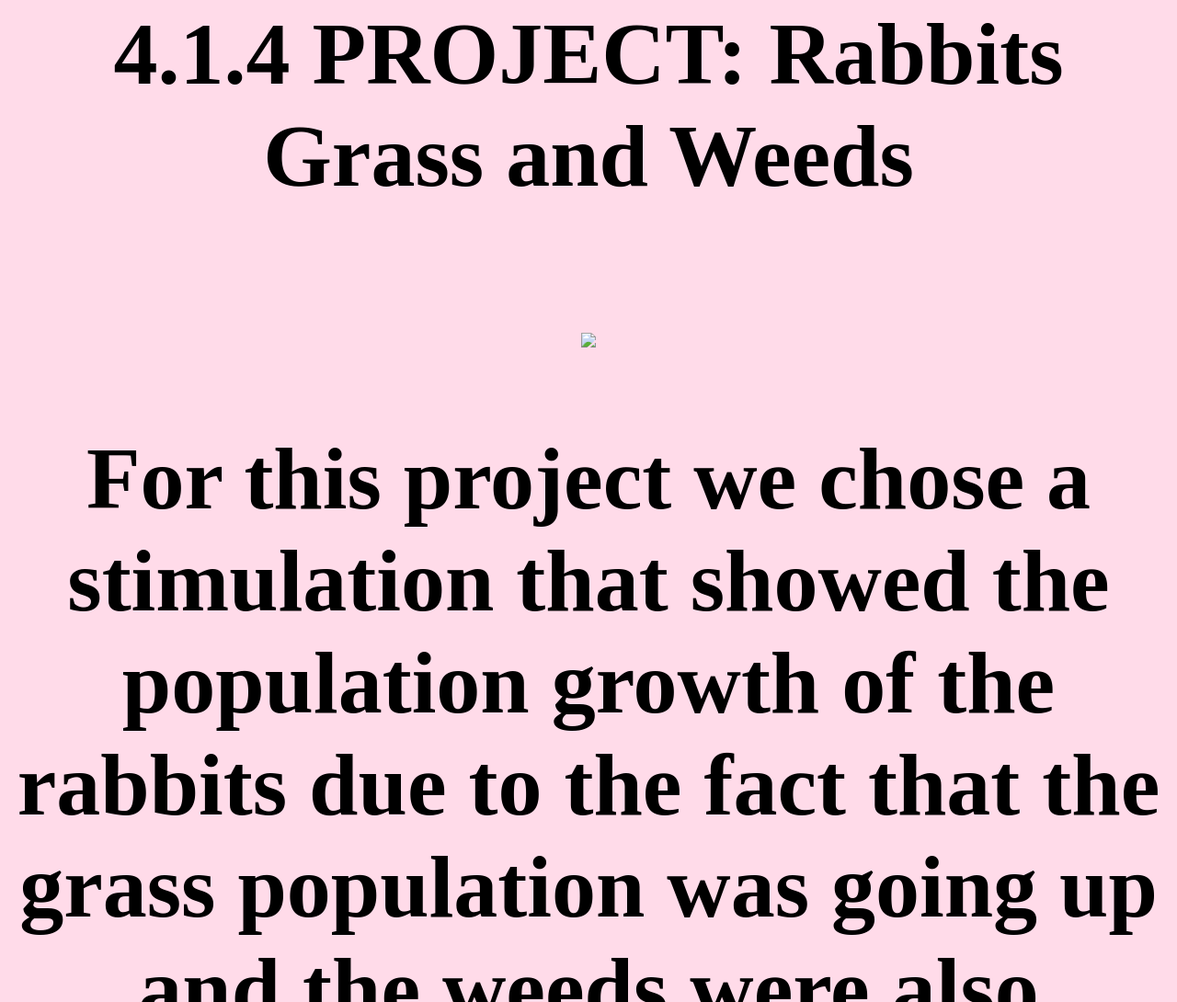
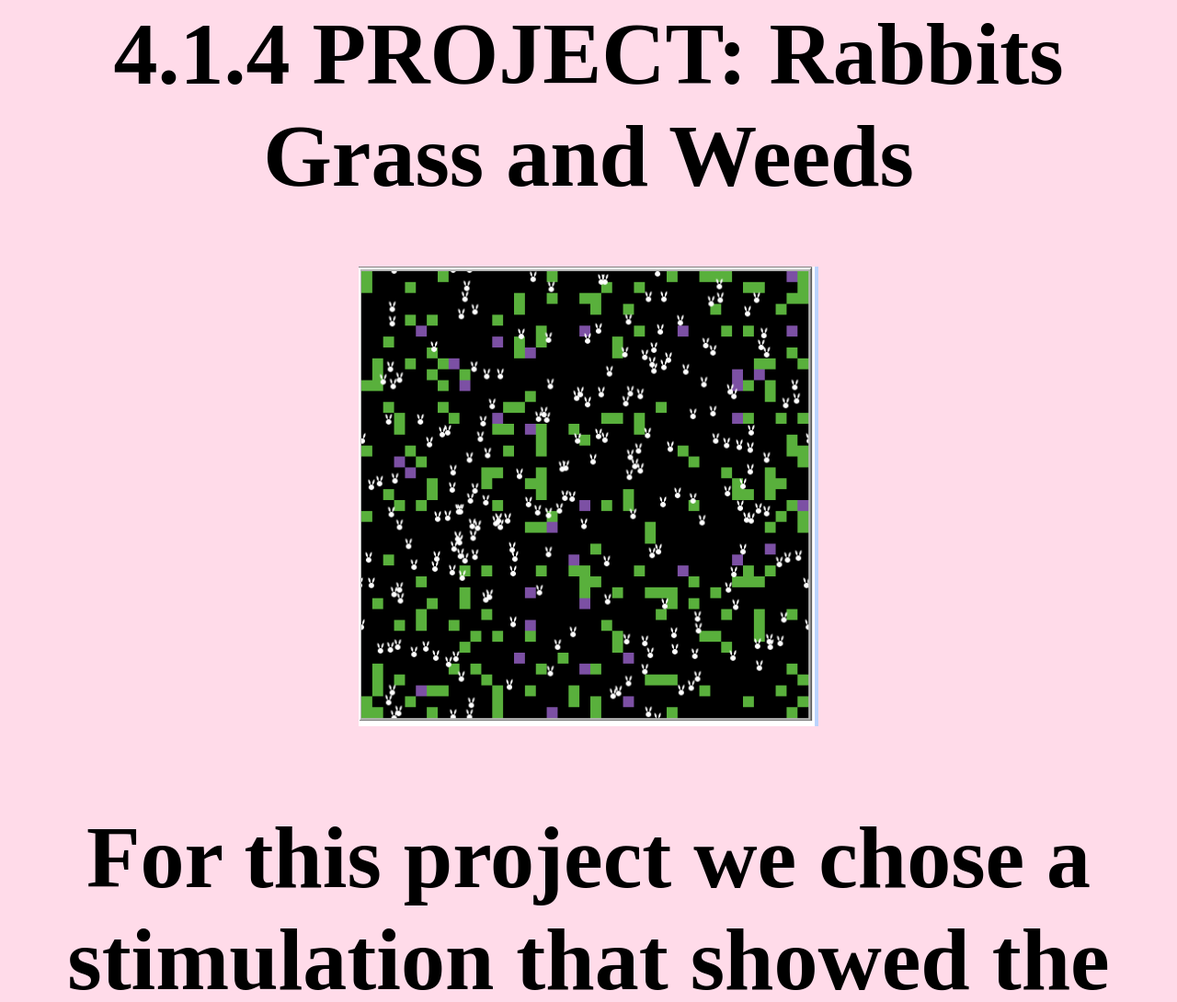
Before and after one commit to jazminerosa/Website, a plain HTML site: page portfolio.html in a window 1280 px wide. Shown: the part 4010-5100 px from the top of the page at 92% size. Drawn offline with Linux system fonts and the light colour scheme.

Commit message:
Update portfolio.html

```diff
--- a/portfolio.html
+++ b/portfolio.html
@@ -49,7 +49,7 @@
     <center/>
     <center>
     <h1> 4.1.4 PROJECT: Rabbits Grass and Weeds<h1>
-      <img src="images/PROJECT.JPG" height="500">
+      <img src="images/PROJECT.PNG" height="500">
     <h1>For this project we chose a stimulation that showed the population growth of the rabbits due to the fact that the grass population
 	    was going up and the weeds were also affecting it as well. All of the populations are affected due to the randomness of the
 	    location of the rabbits, grass, and weeds and shows the way the ecosystem can effect each different population.
```
